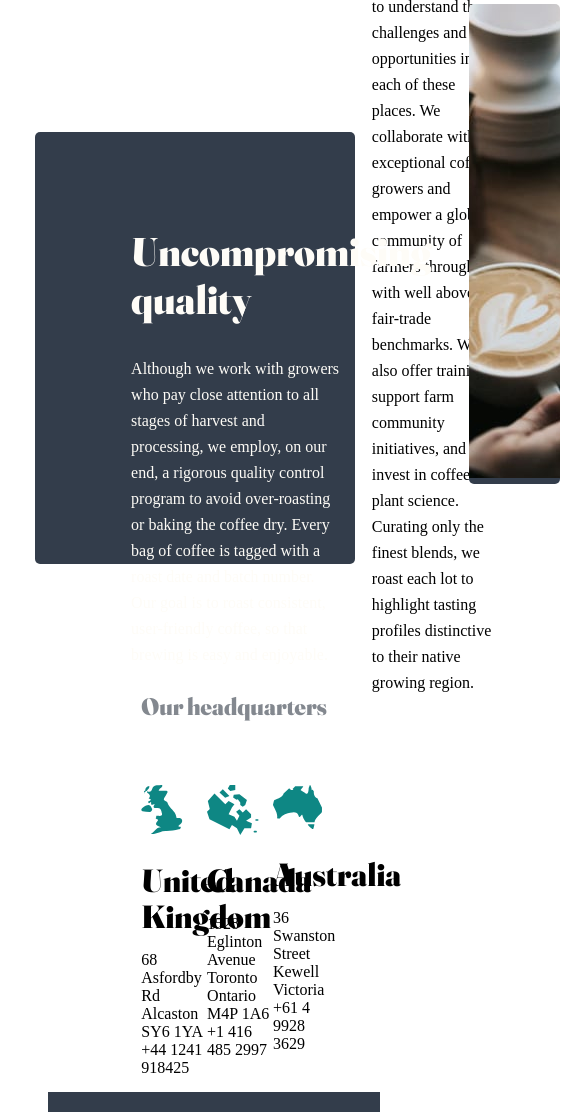
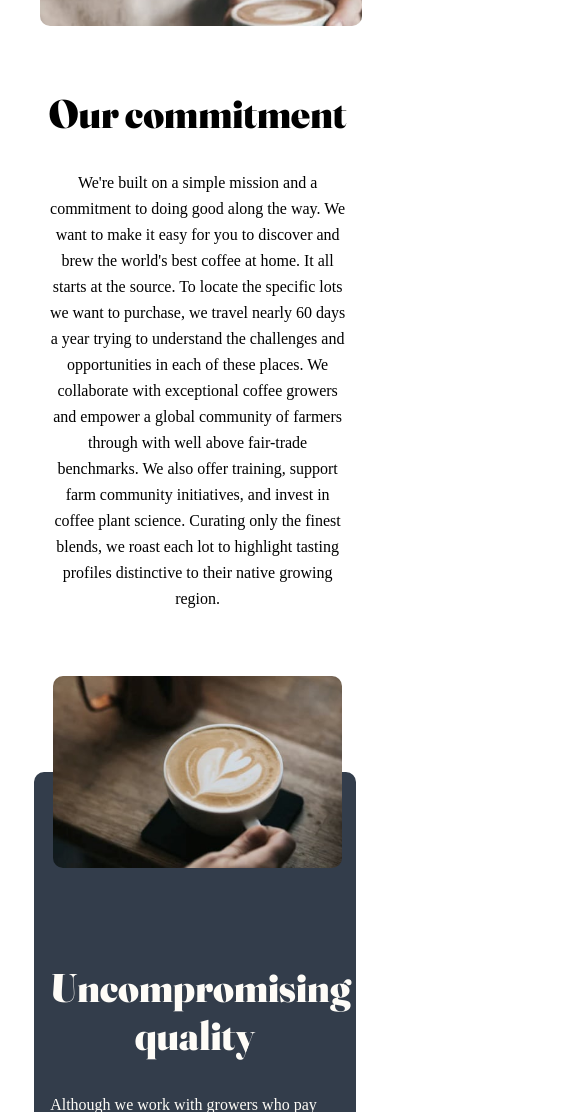
Before and after one commit to rspatz/coffeeroasters-website, a plain HTML site: page about.html in a window 390 px wide. Shown: the part 1639-2751 px from the top of the page, 585 px wide, since content can reach past the window. Drawn offline with Linux system fonts and the light colour scheme; a web font is replaced by a local one.

Commit message:
Complete mobile version of about.html

```diff
--- a/css/style.css
+++ b/css/style.css
@@ -138,7 +138,7 @@ a {
 /* Headers */
 .home-page-header {
   height: 35rem;
-  width: 82%;
+  width: 82.5%;
   margin: 2rem auto;
   background: url('../assets/home/desktop/image-hero-coffeepress.jpg') no-repeat
     0 0;
@@ -729,6 +729,37 @@ a {
   margin-bottom: 2rem;
 }
 
+/* About Page: Commitment Section, Mobile */
+@media only screen and (max-width: 600px) {
+  .commitment {
+    flex-direction: column;
+    height: 75rem;
+    width: 82.5%;
+    margin: 10rem auto;
+    margin-left: 1rem;
+  }
+
+  .img-left {
+    background: url('../assets/about/mobile/image-commitment.jpg') no-repeat 0 0;
+    background-color: var(--dark-grey-blue);
+    background-size: cover;
+    margin-left: 1.5rem;
+    border-radius: 10px;
+    height: 50rem;
+    width: 100%;
+  }
+
+  .copy-right {
+    width: 93%;
+    margin: 4rem 0 0 2rem;
+    text-align: center;
+  }
+
+  .copy-right h2 {
+    margin-bottom: 2rem;
+  }
+}
+
 /* About Page: Quality Section */
 .quality {
   display: flex;
@@ -761,6 +792,43 @@ a {
   height: 30rem;
   width: 35%;
   margin-top: -8rem;
+}
+
+/* About Page: Quality Section, Mobile */
+@media only screen and (max-width: 600px) {
+  .quality {
+    flex-direction: column;
+    height: 40rem;
+    width: 82.5%;
+    margin: 0 auto;
+    border-radius: 10px;
+  }
+
+  .quality-container {
+    flex-direction: column-reverse;
+  }
+
+  .copy-left {
+    width: 90%;
+    margin: 6rem 8rem 0 1rem;
+    color: var(--light-cream-bg);
+  }
+
+  .copy-left h2 {
+    margin-bottom: 2rem;
+    text-align: center;
+  }
+
+  .img-right {
+    background: url('../assets/about/mobile/image-quality.jpg') no-repeat 0 0;
+    background-size: cover;
+    background-position: middle;
+    border-radius: 10px;
+    height: 12rem;
+    width: 90%;
+    margin-top: -6rem;
+    margin-left: 1.15rem;
+  }
 }
 
 /* Location Section */
@@ -801,6 +869,57 @@ a {
   height: 15rem;
   width: 30%;
   margin: 4rem 0;
+}
+
+/* About Page: Location Section, Mobile */
+@media only screen and (max-width: 600px) {
+  .location {
+    display: flex;
+    flex-direction: column;
+    height: 80rem;
+    width: 85%;
+    margin: 8rem auto;
+  }
+
+  .location-container {
+    display: flex;
+    flex-direction: column;
+    margin-left: 4rem;
+  }
+
+  .location-headline h4 {
+    margin-left: 5rem;
+    color: var(--grey);
+  }
+
+  .location-cards {
+    flex-direction: column;
+  }
+
+  .location-cards img {
+    width: 25%;
+    margin: 2rem 0 3rem 5rem;
+  }
+
+  .location-cards h3 {
+    margin-left: 4rem;
+    margin-bottom: 1rem;
+  }
+
+  .location-cards li {
+    list-style-type: none;
+    line-height: 2rem;
+    margin: 0 4rem;
+    width: 90%;
+  }
+
+  .location-card-1,
+  .location-card-2,
+  .location-card-3 {
+    height: 15rem;
+    width: 90%;
+    margin: 6rem 0;
+  }
 }
 
 /* Footer */
@@ -860,7 +979,7 @@ a {
     background: var(--dark-grey-blue);
     height: 24rem;
     width: 85%;
-    margin: 8rem 3rem 4rem 3rem;
+    margin: 8rem 3rem 4rem 2rem;
   }
 
   .bottom-container {
```
